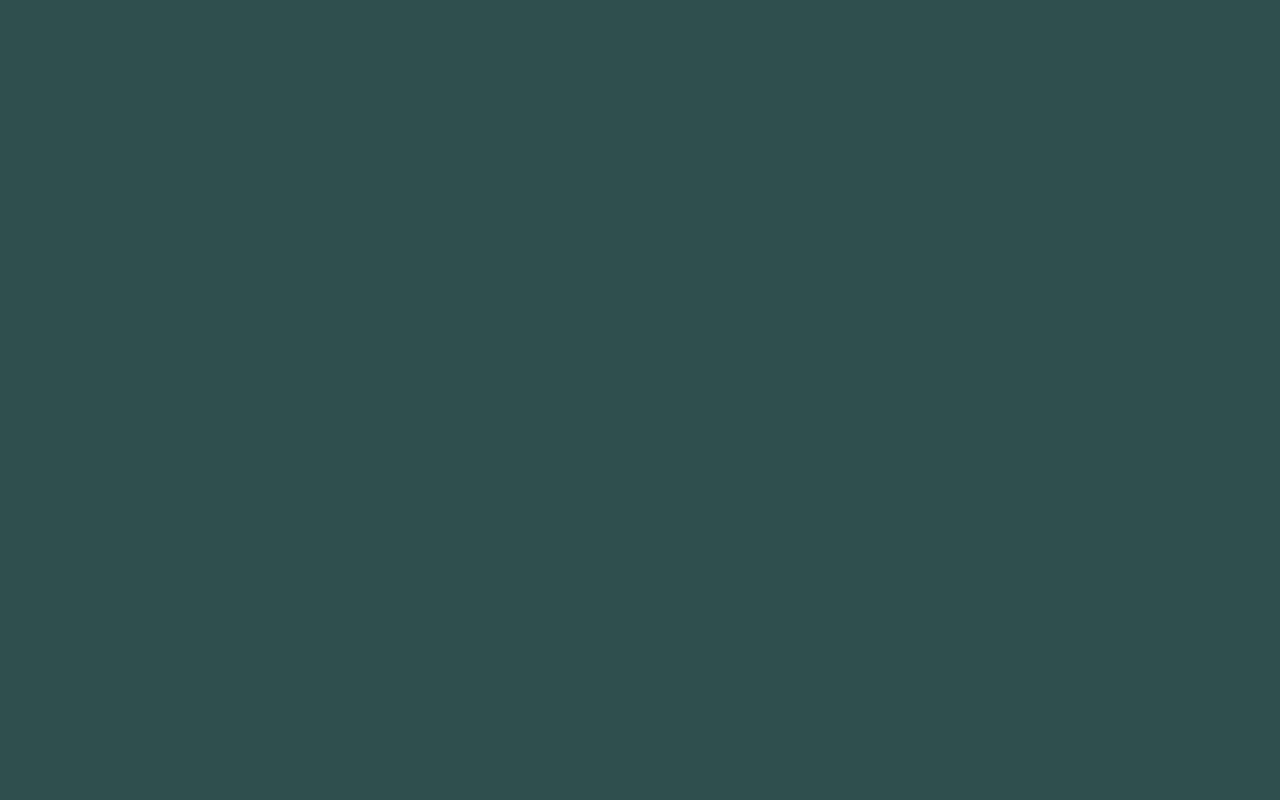
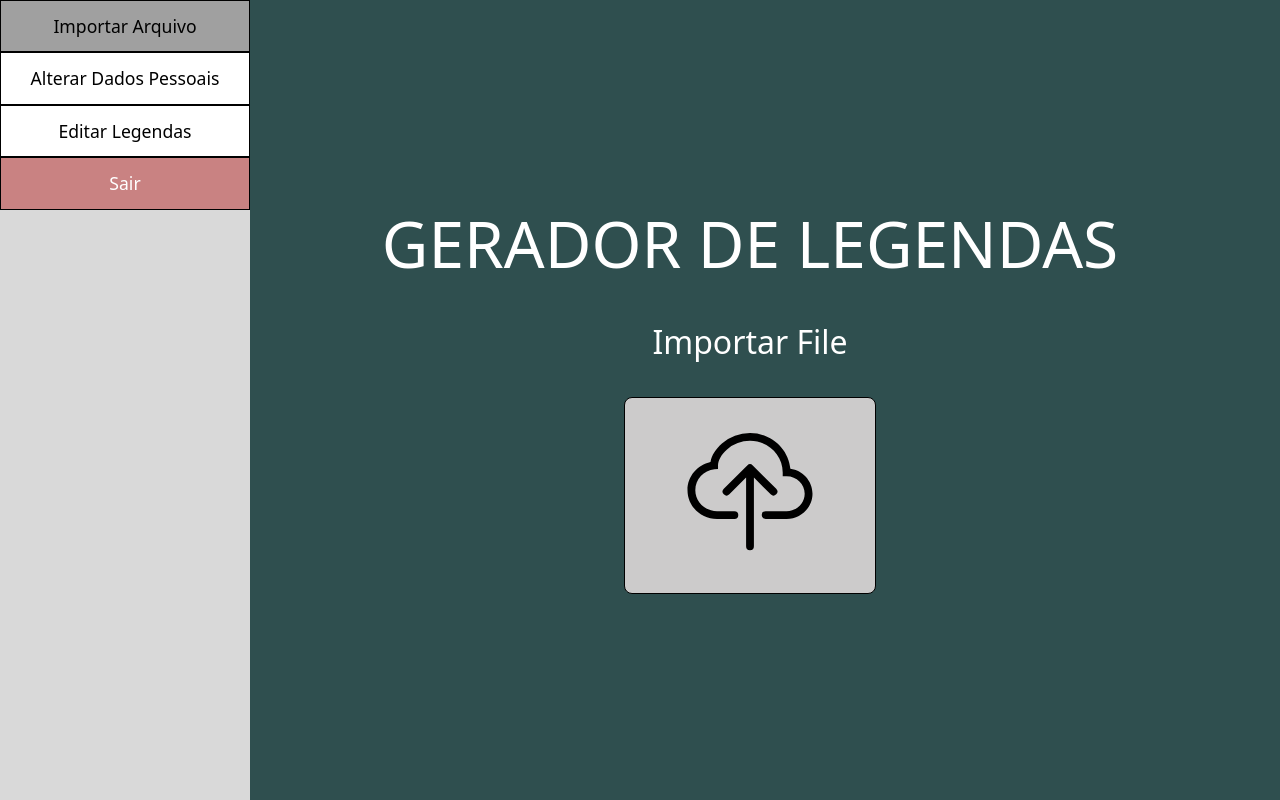
Before and after one commit to robertogomesbr/GeradorLegendas, a website: page private/home.html in a window 1280 px wide. Drawn offline with nearby package versions, Linux system fonts and the light colour scheme.

Commit message:
Iniciando Front-end de home

```diff
--- a/private/css/home.css
+++ b/private/css/home.css
@@ -18,4 +18,80 @@ main {
     display: flex;
     justify-content: center;
     align-items: center;
+    text-align: center;
+
+    margin-left: 220px;
 }
+
+h1 {
+    font-size: 4rem;
+    margin-bottom: 35px;
+}
+
+p {
+    font-size: 2rem;
+}
+
+.div-upload {
+    display: flex;
+    flex-direction: column;
+    align-items: center;
+    gap: 15px;
+}
+
+#inputFile {
+    display: none;
+    border: 1px solid black;
+}
+
+.input-file {
+    background-color: #CCCBCB;
+    padding: 35px 25px;
+    border-radius: 8px;
+    cursor: pointer;
+    color: black;
+    font-size: 1.2rem;
+    transition: 0.2s;
+    border: 1px solid black;
+}
+
+.input-file:hover {
+    background-color: #a0a0a0;
+}
+
+.sidebar {
+    width: 250px;
+    background-color: #D9D9D9;
+    position: fixed;
+    top: 0;
+    left: 0;
+    height: 100%;
+    display: flex;
+    flex-direction: column;
+}
+
+.btn-side {
+    display: block;
+    background-color: #FFFFFF;
+    padding: 12px 18px;
+    color: #000000;
+    text-decoration: none;
+    font-size: 1.1rem;
+    text-align: center;
+    transition: 0.2s;
+    cursor: pointer;
+    border: 1px solid black;
+}
+
+.btn-side:hover {
+    background-color: #a0a0a0;
+}
+
+.logout {
+    background-color: #C98282;
+    color: #FFFFFF;
+}
+
+.logout:hover {
+    background-color: #b55;
+}
--- a/private/home.html
+++ b/private/home.html
@@ -1,15 +1,47 @@
 <!DOCTYPE html>
 <html lang="pt-BR">
+
 <head>
     <meta charset="UTF-8">
     <meta name="viewport" content="width=device-width, initial-scale=1.0">
     <title>Gerador de Legendas</title>
+    <link href="https://cdn.jsdelivr.net/npm/bootstrap@5.3.8/dist/css/bootstrap.min.css" rel="stylesheet"
+        integrity="sha384-sRIl4kxILFvY47J16cr9ZwB07vP4J8+LH7qKQnuqkuIAvNWLzeN8tE5YBujZqJLB" crossorigin="anonymous">
     <link rel="stylesheet" href="./css/home.css">
 </head>
+
 <body>
+    <header>
+        <div class="sidebar">
+            <label for="inputFile" class="btn-side">
+                Importar Arquivo
+            </label>
+            <input id="inputFile" type="file">
+            <a href="alterarDados.html" class="btn-side">Alterar Dados Pessoais</a>
+            <a href="/editarLegendas" class="btn-side">Editar Legendas</a>
+            <a href="/logout" class="btn-side logout">Sair</a>
+        </div>
+    </header>
+
     <main>
-
+        <div class="div-gerador-legendas">
+            <h1>GERADOR DE LEGENDAS</h1>
+            <div class="div-upload">
+                <p>Importar File</p>
+                <label for="inputFile" class="input-file">
+                    <svg xmlns="http://www.w3.org/2000/svg" width="200" height="125" fill="currentColor"
+                        class="bi bi-cloud-upload" viewBox="0 0 16 16">
+                        <path fill-rule="evenodd"
+                            d="M4.406 1.342A5.53 5.53 0 0 1 8 0c2.69 0 4.923 2 5.166 4.579C14.758 4.804 16 6.137 16 7.773 16 9.569 14.502 11 12.687 11H10a.5.5 0 0 1 0-1h2.688C13.979 10 15 8.988 15 7.773c0-1.216-1.02-2.228-2.313-2.228h-.5v-.5C12.188 2.825 10.328 1 8 1a4.53 4.53 0 0 0-2.941 1.1c-.757.652-1.153 1.438-1.153 2.055v.448l-.445.049C2.064 4.805 1 5.952 1 7.318 1 8.785 2.23 10 3.781 10H6a.5.5 0 0 1 0 1H3.781C1.708 11 0 9.366 0 7.318c0-1.763 1.266-3.223 2.942-3.593.143-.863.698-1.723 1.464-2.383" />
+                        <path fill-rule="evenodd"
+                            d="M7.646 4.146a.5.5 0 0 1 .708 0l3 3a.5.5 0 0 1-.708.708L8.5 5.707V14.5a.5.5 0 0 1-1 0V5.707L5.354 7.854a.5.5 0 1 1-.708-.708z" />
+                    </svg>
+                </label>
+                <input id="inputFile" type="file">
+            </div>
+        </div>
     </main>
     <script src="./js/home.js"></script>
 </body>
+
 </html>
```
